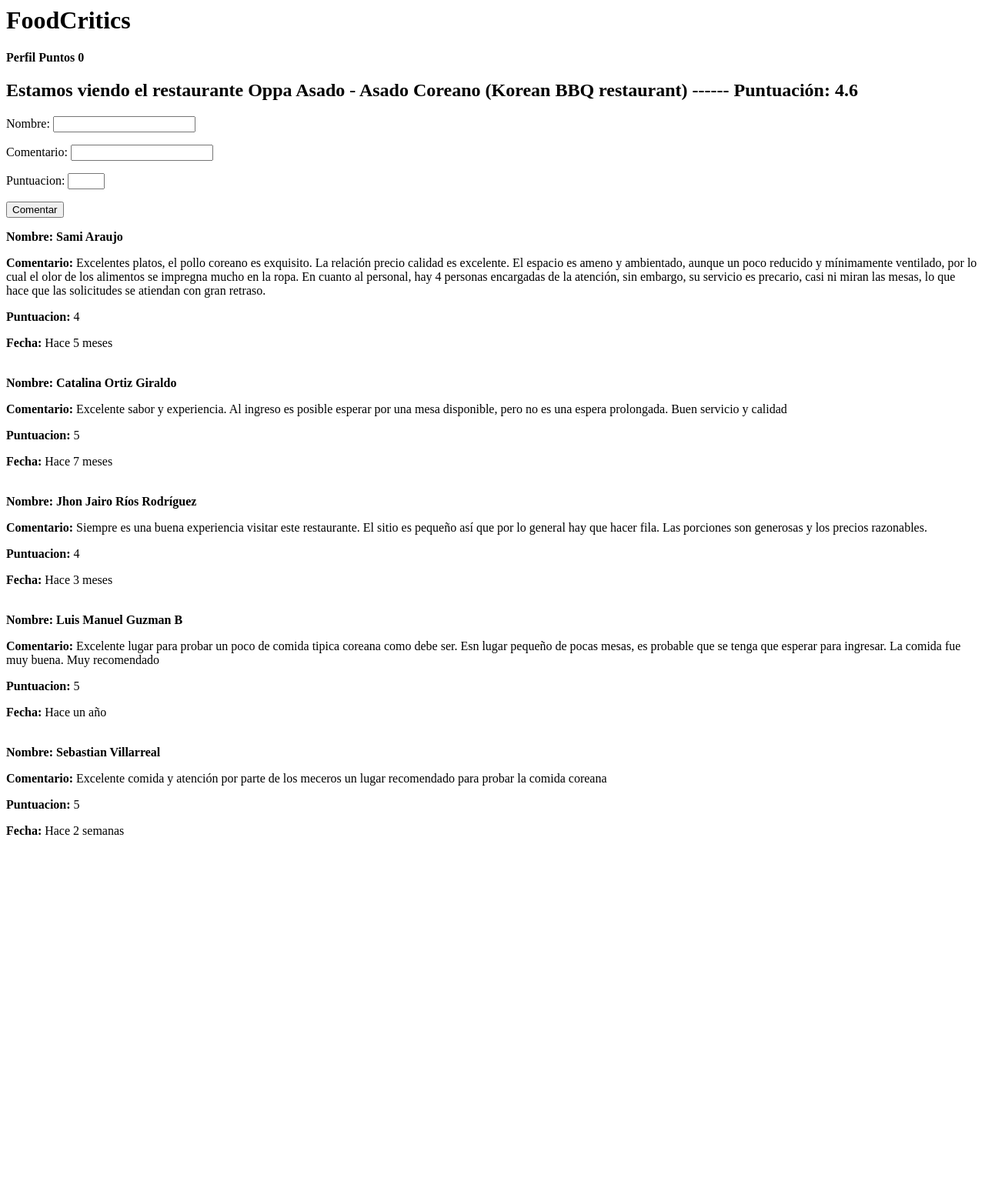
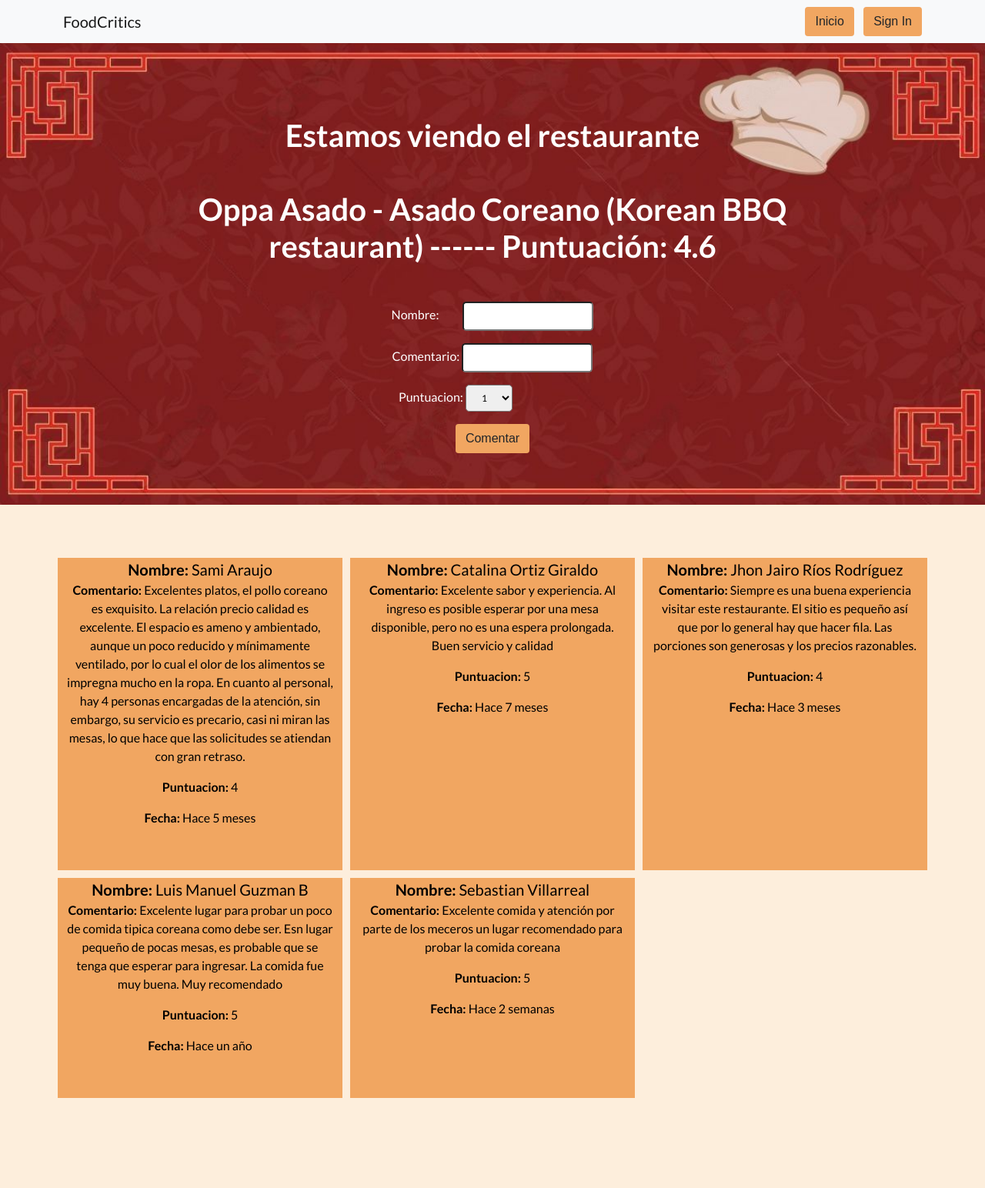
Before and after one commit to Miguelco23/foodCritics, a Django app: template application/templates/restaurante.html in a window 1280 px wide. Shown: the whole page at 77% size. Before the commit the page ends 1085 px from the top, so only its background shows below. Run offline with Django 4.2, Linux system fonts and the light colour scheme; the template is opened without the code that fills it: values that come from a table or form of the project are taken from there, others are empty; data comes from the database, SQL or seed files in the repository; both versions use the stored data as it was after the commit; some libraries are stand-ins or nearby versions.

Commit message:
Mejora visual pagina restaurantes y mapa

```diff
--- a/FoodCritics/urls.py
+++ b/FoodCritics/urls.py
@@ -20,9 +20,9 @@
 
 urlpatterns = [
     path('admin/', admin.site.urls),
-    path('', applicationViews.home ),
+    path('', applicationViews.home, name ="home"),
     path('restaurante/', applicationViews.enviarRestaurante),
-    path('mapa/',applicationViews.mapa),
+    path('mapa/',applicationViews.mapa, name="mapa"),
 
 
 ]
--- /dev/null
+++ b/application/static/assets/css/Articles-Badges.css
@@ -0,0 +1,3 @@
+.fit-cover {
+  object-fit: cover;
+}
--- a/application/static/css/styles.css
+++ b/application/static/css/styles.css
@@ -22,10 +22,22 @@
     background-color: rgb(255, 216, 169);
 }
 header.masthed {
-    padding-top: 10rem;
+    padding-top: 6rem;
     padding-bottom: 10rem;
 }
 .features-icon {
     padding-top: 4rem;
     padding-bottom: 7rem;
 }
+.in{
+    padding: 0.5rem 1rem;
+    font-size: 1.25rem;
+    border-radius: 0.3rem;
+}
+.mapa{
+    width: 80%;
+    height:600px;
+}
+.ins{
+    padding-top:5rem;
+}
--- a/application/templates/home.html
+++ b/application/templates/home.html
@@ -17,7 +17,11 @@
     <nav class="navbar navbar-light navbar-expand bg-light navigation-clean">
         <div class="container"><a class="navbar-brand" href="#">FoodCritics&nbsp;</a>
             <button data-bs-toggle="collapse" class="navbar-toggler" data-bs-target="#navcol-1"></button>
-            <div class="collapse navbar-collapse" id="navcol-1"><a class="btn botones ms-auto" role="button" href="#">Sign In</a></div>
+            <div class="collapse navbar-collapse" id="navcol-1">
+                <div class="collapse navbar-collapse" id="navcol-1">
+                    <a class="btn botones ms-auto" role="button" href="mapa">Mapa</a>
+                </div>&nbsp;&nbsp;&nbsp;&nbsp;
+                <a class="btn botones ms-auto" role="button" href="#">Sign In</a></div>
         </div>
     </nav>
     <header class="text-center text-white masthed" style="background:url('{%static 'assets/img/bg-home.jpeg' %}')no-repeat center center;background-size:cover;">
--- a/application/templates/restaurante.html
+++ b/application/templates/restaurante.html
@@ -1,32 +1,39 @@
+
+<!DOCTYPE html>
+<html>
     {% load static %}
+<head>
+    <meta charset="utf-8">
+    <meta name="viewport" content="width=device-width, initial-scale=1.0, shrink-to-fit=no">
+    <title>FOOD CRITICS</title>
+    <link rel="stylesheet" href="{% static 'assets/bootstrap/css/bootstrap.min.css'%}">
+    <link rel="stylesheet" href="https://fonts.googleapis.com/css?family=Lato:300,400,700,300italic,400italic,700italic&amp;display=swap">
+    <link rel="stylesheet" href="{% static 'assets/fonts/font-awesome.min.css' %}">
+    <link rel="stylesheet" href="{% static 'assets/fonts/simple-line-icons.min.css' %}">
+    <link rel="stylesheet" href="{% static 'css/styles.css' %}">
+    <link rel="stylesheet" href="https://cdnjs.cloudflare.com/ajax/libs/animate.css/3.5.2/animate.min.css">
+</head>
 
-<html lang="en">
-<head>
-    <meta charset="UTF-8">
-    <meta http-equiv="X-UA-Compatible" content="IE=edge">
-    <meta name="viewport" content="width=device-width, initial-scale=1.0">
-
-    <link type="text/css" rel="stylesheet" href="{% static 'css/styles.css' %}">
-
-    <title>Restaurante</title>
-</head>
 <body>
-
-    <header>
-
-        <h1>FoodCritics</h1>
-
-        <b>Perfil</b>
-        <b>Puntos 0</b>
-
-    </header>
-
-    <section>
-
-        <h1>Estamos viendo el restaurante {{restaurante.name}} ------ Puntuación: {{restaurante.rating}}</h1>
-
-        <div class="comentarios">
-
+    <nav class="navbar navbar-light navbar-expand bg-light navigation-clean">
+        <div class="container"><a class="navbar-brand" href="#">FoodCritics&nbsp;</a>
+            <button data-bs-toggle="collapse" class="navbar-toggler" data-bs-target="#navcol-1"></button>
+            <div class="collapse navbar-collapse" id="navcol-1">
+                <div class="collapse navbar-collapse" id="navcol-1">
+                    <a class="btn botones ms-auto" role="button" href="/">Inicio</a>
+                </div>&nbsp;&nbsp;&nbsp;&nbsp;
+                <a class="btn botones ms-auto" role="button" href="#">Sign In</a></div>
+        </div>
+    </nav>
+    <header class="text-center text-white masthed" style="background:url('{%static 'assets/img/restaurants.jpeg' %}')no-repeat center center;background-size:cover; height:600px;">
+        <div class="overlay"></div>
+        <div class="container">
+            <div class="row">
+                <div class="col-xl-9 mx-auto position-relative">
+                    <h1 class="mb-5">Estamos viendo el restaurante</h1>
+                    <h1 class="mb-5">{{restaurante.name}} ------ Puntuación: {{restaurante.rating}}</h1>
+                </div>
+                <div class="col-md-10 col-lg-8 col-xl-7 mx-auto position-relative">
                     {%if comentarios.reviews%}
 
                     <div class="comentario">
@@ -35,22 +42,46 @@
 
                             {% csrf_token %}
 
-                        <p>Nombre: <input type="text" name="name_user" required></p>
-                        <p>Comentario: <input type="text" name="comentario_user"></p>
-                        <p>Puntuacion: <input type="number" name="puntuacion_user" min="1" max="5" required></p>
+                            <p>Nombre: &nbsp;&nbsp;&nbsp;&nbsp;&nbsp;&nbsp;&nbsp;&nbsp;&nbsp;<input type="text" style="padding: 0.5rem 1rem;
+                                font-size: 0.75rem;
+                                border-radius: 0.3rem;" name="name_user" required></p>
+                            <p>Comentario: <input type="text"  style="padding: 0.5rem 1rem;
+                                font-size: 0.75rem;
+                                border-radius: 0.3rem;"  class ="in" name="comentario_user"></p>
 
-                        <input type="submit" value="Comentar">
+                            <p>Puntuacion:
+                                <select style="padding: 0.5rem 1rem;
+                                font-size: 0.75rem;
+                                border-radius: 0.3rem; margin-right: 15%;" class ="" name="puntuacion_user" min="1" max="5" required>
+                                    <option value="1">1</option>
+                                    <option value="2">2</option>
+                                    <option value="3">3</option>
+                                    <option value="4">4</option>
+                                    <option value="5">5</option>
+                                  </select>
+                                  </p>
+
+                                <input class="btn botones ms-auto" type="submit" value="Comentar">
 
                         </form>
 
                     </div>
+                </div>
+            </div>
+        </div>
+    </header>
+    <section class="text-center features-icon back">
+        <div class="container">
+            <div class="row">
+                {%for review in comentarios.reviews%}
+                <div class="column" style="border: 5px solid #FDEEDC;">
+                <a style="color: #000;
+                text-decoration: none;">
+                    <div class="mx-auto features-icons-item mb-5 mb-lg-0 mb-lg-3">
+                        <div class="d-flex features-icons-icon">
+                        </div>
 
-                {%for review in comentarios.reviews%}
-
-                    <div class="comentario">
-
-                        <b><strong>Nombre: </strong>{{review.author}}</b>
-
+                        <p class="lead mb-0"><b><strong>Nombre: </strong>{{review.author}}</b></p>
                         {% if review.text %}
 
                             <p><strong>Comentario: </strong>{{review.text}}</p>
@@ -64,20 +95,24 @@
                         <p><strong>Puntuacion: </strong>{{review.rating}}</p>
                         <p><strong>Fecha: </strong>{{review.time}}</p>
                         <br>
-
+                    </a>
                     </div>
-
-                {%endfor%}
-
+                </div>
+                {% endfor%}
                 {%else%}
 
                 <p><strong>Aun no existen comentarios, se el primero en hacerlo. </strong></p>
 
             {%endif%}
+            </div>
+        </div>
+    </section>
+    <section class="showcase"></section>
 
-        </div>
+    <script src="assets/bootstrap/js/bootstrap.min.js"></script>
+    <script src="assets/js/bs-init.js"></script>
+</body>
 
-    </section>
 
 </body>
 </html>
```
Also changed, not shown: application/static/assets/css/Login-Form-Basic.css (added, +56 -0 lines), application/templates/mapa.html (+23 -20 lines), application/static/assets/img/restaurants.jpeg (added), db.sqlite3. Lines whose indentation alone changed are shown as unchanged.
